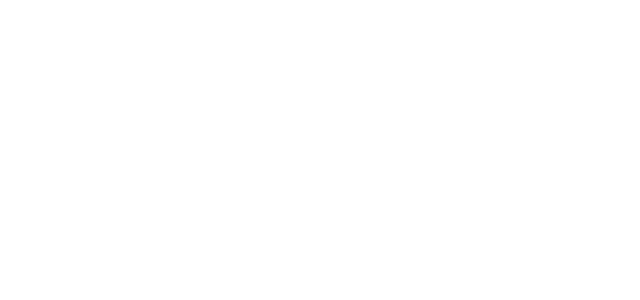
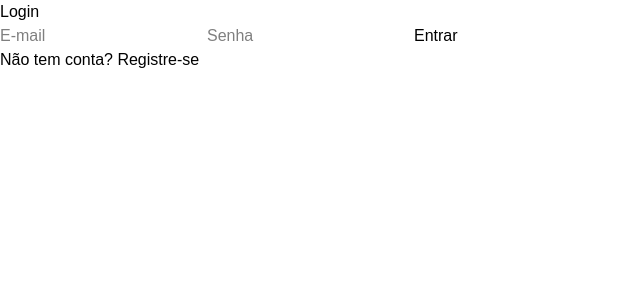
Before and after one commit to Iamlnx/r3cycle, a React (Vite) app in the folder client/: page /login in a window 1280 px wide. Before the commit this address had no page. Shown: the top 300 px of the page, without its empty margins (0-640 px from the left). Built offline with nearby package versions, Linux system fonts and the light colour scheme.

Commit message:
Atualização para teste local

```diff
--- a/client/src/App.jsx
+++ b/client/src/App.jsx
@@ -1,6 +1,8 @@
 import { BrowserRouter as Router, Routes, Route } from 'react-router-dom';
 import Home from './routes/Home';
 import Crud from './routes/CRUD';
+import Login from './components/Login';
+import Register from './components/Register';
 
 function App() {
   return (
@@ -8,6 +10,8 @@
       <Routes>
         <Route path="/" element={<Home />} />
         <Route path="/cadastros" element={<Crud />} />
+        <Route path="/login" element={<Login />} />
+        <Route path="/register" element={<Register />} />
       </Routes>
     </Router>
   );
--- /dev/null
+++ b/client/src/components/Login.jsx
@@ -0,0 +1,49 @@
+import { useState } from 'react';
+import api from '../services/api';
+import { useNavigate } from 'react-router-dom';
+
+function Login() {
+  const [email, setEmail] = useState('');
+  const [senha, setSenha] = useState('');
+  const [erro, setErro] = useState('');
+  const navigate = useNavigate();
+
+  const handleLogin = async (e) => {
+    e.preventDefault();
+    setErro('');
+    try {
+      const resp = await api.post('/login', { email, senha }, { withCredentials: true });
+      alert('Login realizado com sucesso!');
+      navigate('/'); // Redireciona para Home após login
+    } catch (err) {
+      setErro(err.response?.data?.erro || 'Erro ao fazer login');
+    }
+  };
+
+  return (
+    <div>
+      <h2>Login</h2>
+      <form onSubmit={handleLogin}>
+        <input
+          type="email"
+          placeholder="E-mail"
+          value={email}
+          onChange={e => setEmail(e.target.value)}
+          required
+        />
+        <input
+          type="password"
+          placeholder="Senha"
+          value={senha}
+          onChange={e => setSenha(e.target.value)}
+          required
+        />
+        <button type="submit">Entrar</button>
+      </form>
+      {erro && <p style={{ color: 'red' }}>{erro}</p>}
+      <p>Não tem conta? <a href="/register">Registre-se</a></p>
+    </div>
+  );
+}
+
+export default Login;
--- /dev/null
+++ b/client/src/components/Register.jsx
@@ -0,0 +1,64 @@
+import { useState } from 'react';
+import api from '../services/api';
+import { useNavigate } from 'react-router-dom';
+
+function Register() {
+  const [nome, setNome] = useState('');
+  const [email, setEmail] = useState('');
+  const [senha, setSenha] = useState('');
+  const [erro, setErro] = useState('');
+  const [tipo_usuario, setTipoUsuario] = useState('');
+  const navigate = useNavigate();
+
+  const handleRegister = async (e) => {
+    e.preventDefault();
+    setErro('');
+    try {
+      await api.post('/register', { nome, email, senha, tipo_usuario });
+      alert('Registro realizado com sucesso! Faça login.');
+      navigate('/login');
+    } catch (err) {
+      setErro(err.response?.data?.erro || 'Erro ao registrar');
+    }
+  };
+
+  return (
+    <div>
+      <h2>Registro</h2>
+      <form onSubmit={handleRegister}>
+        <input
+          type="text"
+          placeholder="Nome"
+          value={nome}
+          onChange={e => setNome(e.target.value)}
+          required
+        />
+        <input
+          type="email"
+          placeholder="E-mail"
+          value={email}
+          onChange={e => setEmail(e.target.value)}
+          required
+        />
+        <input
+          type="password"
+          placeholder="Senha"
+          value={senha}
+          onChange={e => setSenha(e.target.value)}
+          required
+        />
+        <input
+          type="text"
+          placeholder="Tipo de usuário (opcional)"
+          value={tipo_usuario}
+          onChange={e => setTipoUsuario(e.target.value)}
+        />
+        <button type="submit">Registrar</button>
+      </form>
+      {erro && <p style={{ color: 'red' }}>{erro}</p>}
+      <p>Já tem conta? <a href="/login">Faça login</a></p>
+    </div>
+  );
+}
+
+export default Register;
--- a/client/src/services/api.js
+++ b/client/src/services/api.js
@@ -2,6 +2,7 @@
 
 const api = axios.create({
   baseURL: 'https://r3cycle.onrender.com',
+  withCredentials: true, // Para cookies de sessão!
 });
 
 export default api;
```
Also changed, not shown: 1 other file (tests, documents, lock files or other folders).
